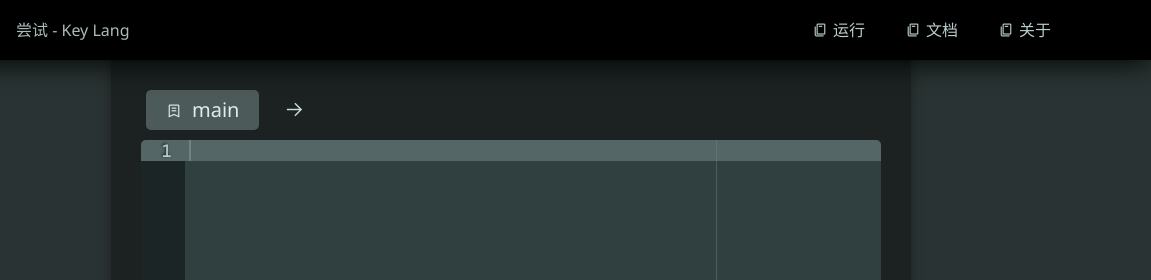
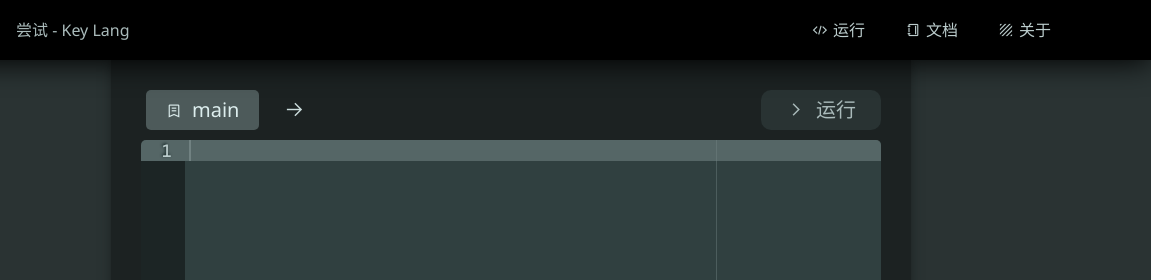
Before and after one commit to Bylx666/key-play, a plain HTML site: page index.html in a window 1280 px wide. Shown: the top 280 px of the page, 129-1280 px from the left. Drawn offline with Linux system fonts and the light colour scheme.

Commit message:
feat: 运行键..?

```diff
--- a/asset/global.css
+++ b/asset/global.css
@@ -98,9 +98,7 @@ body > header > buts > but {
   padding: 0 20px;
   cursor: pointer;
 }
-body > header > buts > but::before {
-  content: "\e86f";
-  font-family: icon;
+body > header > buts > but > ico {
   padding-right: 5px;
 }
 body > header > buts > but:hover {
@@ -173,7 +171,7 @@ body > main {
 #codes.overflow::after {
   content: "使用shift+滚轮进行滚动";
   position: absolute;
-  right: 30px;
+  right: 180px;
   top: 10px;
   color: #677;
   font-size: 12px;
@@ -184,7 +182,7 @@ body > main {
   height: 50px;
   font-size: 20px;
   color: #cdd;
-  width: 740px;
+  width: 600px;
   overflow: auto hidden;
   scrollbar-width: none;
 }
@@ -225,18 +223,59 @@ body > main {
 }
 
 #codes > file-menu {
+  z-index: 99;
   position: fixed;
-  height: 50px;
-  width: 100px;
+  width: 160px;
   background-color: #344a;
   backdrop-filter: blur(3px);
   animation: fade-in 0.2s;
   color: #fff;
   box-shadow: 0 0 3px 1px #233;
   border-radius: 10px;
+  padding: 5px 10px;
 }
 #codes > file-menu > div {
+  padding: 5px 20px;
+  margin: 5px;
+  font-size: 15px;
+  border-radius: 10px;
+  transition: background-color 0.2s;
+  cursor: pointer;
+}
+#codes > file-menu > div > ico {
+  padding-right: 5px;
+}
+#codes > file-menu > div:hover {
+  background-color: #eff5;
+}
 
+#codes > run {
+  position: absolute;
+  right: 30px;
+  top: 30px;
+  height: 40px;
+  line-height: 40px;
+  font-size: 20px;
+  color: #abb;
+  background-color: #4555;
+  width: 120px;
+  text-align: center;
+  border-radius: 10px;
+  transition: background-color 0.2s, color 0.2s, box-shadow 0.2s;
+  cursor: pointer;
+}
+#codes > run::before {
+  content: "\e842";
+  padding-right: 10px;
+  font-family: icon;
+}
+#codes > run::after {
+  content: "运行";
+}
+#codes > run:hover {
+  background-color: #ebb;
+  color: #122;
+  box-shadow: 0 0 3px 2px #ebb;
 }
 
 #codes > div {
--- a/asset/main.js
+++ b/asset/main.js
@@ -26,14 +26,7 @@ function create_editor() {
   const $file_add = new_dom("ico");
   const file_add = (name)=> {
     let $f = new_dom("div");
-    $f.onclick = ()=> {
-      $codes.children[1].remove();
-      $codes.append($f.editor);
-
-      for($file of $files.children) $file.className = "";
-      $f.className = "act";
-    }
-    $f.ondblclick = ()=> {
+    const modify_name = ()=> {
       let $inp = new_dom("input");
       $inp.value = $f.textContent;
       $inp.onchange = ()=> {
@@ -43,9 +36,21 @@ function create_editor() {
       };
       tip($inp, "修改你的文件名");
     };
+
+    $f.onclick = ()=> {
+      $codes.children[2].remove();
+      $codes.append($f.editor);
+
+      for($file of $files.children) $file.className = "";
+      $f.className = "act";
+    }
+    $f.ondblclick = modify_name;
     $f.oncontextmenu = (e)=> {
       const $file_menu = new_dom("file-menu");
       let {clientX, clientY} = e;
+      let $modify = new_dom("div");
+      let $delete = new_dom("div");
+
       e.preventDefault();
       $file_menu.style.cssText = `left:${clientX}px;top:${clientY}px`;
       $codes.append($file_menu);
@@ -53,6 +58,13 @@ function create_editor() {
         document.removeEventListener("click", _cl);
         $file_menu.remove();
       });
+
+      $modify.innerHTML = "<ico>&#xe839;</ico>改名";
+      $modify.onclick = modify_name;
+      $file_menu.append($modify);
+      $delete.innerHTML = "<ico>&#xe83b;</ico>删除";
+      $delete.onclick = ()=> $f.remove();
+      $file_menu.append($delete);
     }
 
     $f.editor = create_editor();
@@ -98,8 +110,6 @@ function tip(elem, title) {
 $tip.onclick = tip_close;
 $tip_inn.onclick = (e)=> e.stopPropagation();
 
-// replace(">", "")
-
 let $clickeff = document.querySelector("click-effect");
 document.addEventListener("click", (e)=> {
   let d = new_dom("div");
@@ -107,3 +117,5 @@ document.addEventListener("click", (e)=> {
   d.onanimationend = ()=> d.remove();
   $clickeff.append(d);
 });
+
+// ctrl +enter, +s 滚动条
--- a/index.html
+++ b/index.html
@@ -13,9 +13,9 @@
     <img src="/asset/favicon.svg" alt="logo">
     <h2>尝试 - Key Lang</h2>
     <buts>
-      <but>运行</but>
-      <but>文档</but>
-      <but>关于</but>
+      <but><ico>&#xe850;</ico>运行</but>
+      <but><ico>&#xe870;</ico>文档</but>
+      <but><ico>&#xe829;</ico>关于</but>
     </buts>
   </header>
 
@@ -27,6 +27,7 @@
   <main>
     <div id="codes">
       <files></files>
+      <run></run>
       <div></div>
     </div>
   </main>
```
